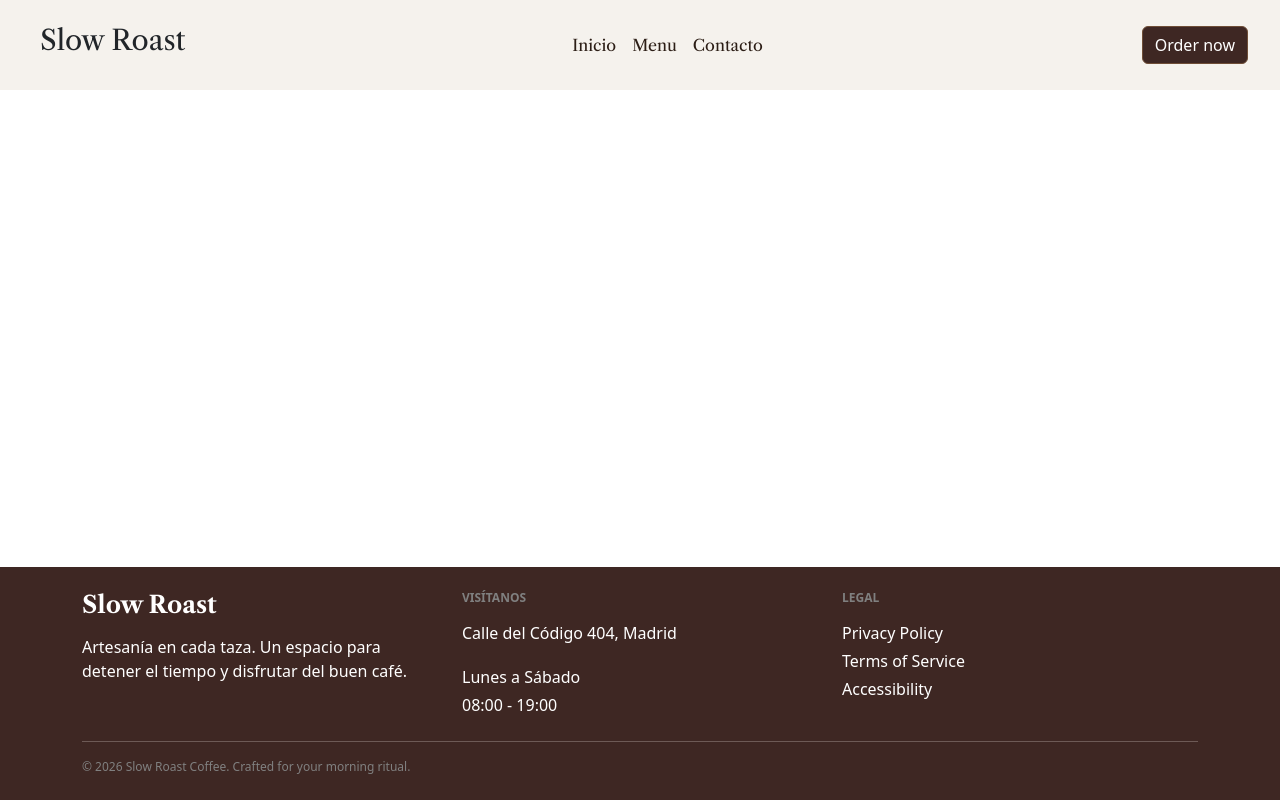
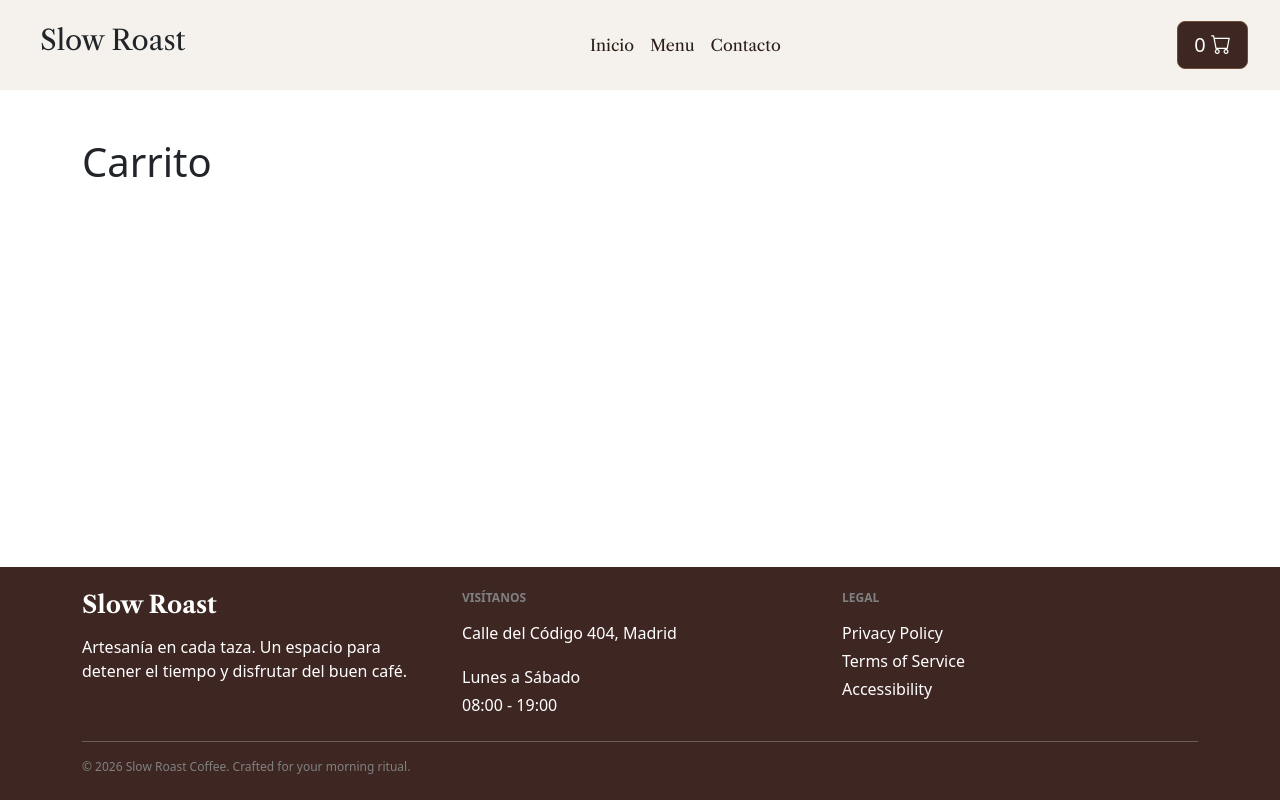
Before and after one commit to ElCuti/cafeteria-vue, a Vue app: page /carrito in a window 1280 px wide. Built offline with nearby package versions, Linux system fonts and the light colour scheme.

Commit message:
Add CarritoView component and update routing; modify btncoffee usage in App.vue

```diff
--- a/src/App.vue
+++ b/src/App.vue
@@ -16,7 +16,9 @@ import btncoffee from "./components/btncoffee.vue";
           <RouterLink to="/contacto" class="p-2 navText">Contacto</RouterLink>
         </div>
         <div class="p-2">
-          <btncoffee color="Primary" size="md">Order now</btncoffee>
+          <RouterLink to="/carrito">
+            <btncoffee color="Primary" size="lg">0 <i class="bi bi-cart"></i></btncoffee
+          ></RouterLink>
         </div>
       </nav>
     </header>
@@ -31,8 +33,7 @@ import btncoffee from "./components/btncoffee.vue";
           <div class="col-md-4 mb-4 mb-md-0">
             <h4 class="fuenteEncabezado fw-bold mb-3">Slow Roast</h4>
             <p>
-              Artesanía en cada taza. Un espacio para detener el tiempo y
-              disfrutar del buen café.
+              Artesanía en cada taza. Un espacio para detener el tiempo y disfrutar del buen café.
             </p>
           </div>
 
--- a/src/components/cardcoffee.vue
+++ b/src/components/cardcoffee.vue
@@ -15,16 +15,14 @@ const props = defineProps({
   },
   ingredients: Array,
   price: Number,
-  amount: {
-    type: Number,
-    default: 0,
-  },
 });
 
-const amount = ref(props.amount ?? 0);
+const amount = ref(0);
 
 function aumentar() {
-  amount.value++;
+  if (amount.value < 10) {
+    amount.value++;
+  }
 }
 
 function disminuir() {
--- a/src/router/index.js
+++ b/src/router/index.js
@@ -1,28 +1,34 @@
-import { createRouter, createWebHistory } from 'vue-router'
+import { createRouter, createWebHistory } from "vue-router";
 
-import InicioView from '../views/InicioView.vue'
-import CartaView from '../views/CartaView.vue'
-import ContactoView from '../views/ContactoView.vue'
+import InicioView from "../views/InicioView.vue";
+import CartaView from "../views/CartaView.vue";
+import ContactoView from "../views/ContactoView.vue";
+import CarritoView from "../views/CarritoView.vue";
 
 const router = createRouter({
   history: createWebHistory(import.meta.env.BASE_URL),
   routes: [
     {
-      path: '/',
-      name: 'inicio',
-      component: InicioView
+      path: "/",
+      name: "inicio",
+      component: InicioView,
     },
     {
-      path: '/carta',
-      name: 'carta',
-      component: CartaView
+      path: "/carta",
+      name: "carta",
+      component: CartaView,
     },
     {
-      path: '/contacto',
-      name: 'contacto',
-      component: ContactoView
-    }
-  ]
-})
+      path: "/contacto",
+      name: "contacto",
+      component: ContactoView,
+    },
+    {
+      path: "/carrito",
+      name: "carrito",
+      component: CarritoView,
+    },
+  ],
+});
 
-export default router
+export default router;
--- /dev/null
+++ b/src/views/CarritoView.vue
@@ -0,0 +1,7 @@
+<script></script>
+<template>
+  <div class="container py-5">
+    <h1>Carrito</h1>
+  </div>
+</template>
+<style></style>
--- a/src/views/CartaView.vue
+++ b/src/views/CartaView.vue
@@ -16,7 +16,6 @@ const cartaLimpia = computed(() => {
 </script>
 
 <template>
-  <div>
   <div class="container py-5">
     <h1>Carta</h1>
     <div class="row justify-content-center g-4">
@@ -33,5 +32,4 @@ const cartaLimpia = computed(() => {
       </div>
     </div>
   </div>
-  </div>
 </template>
```
Lines whose indentation alone changed are shown as unchanged.
